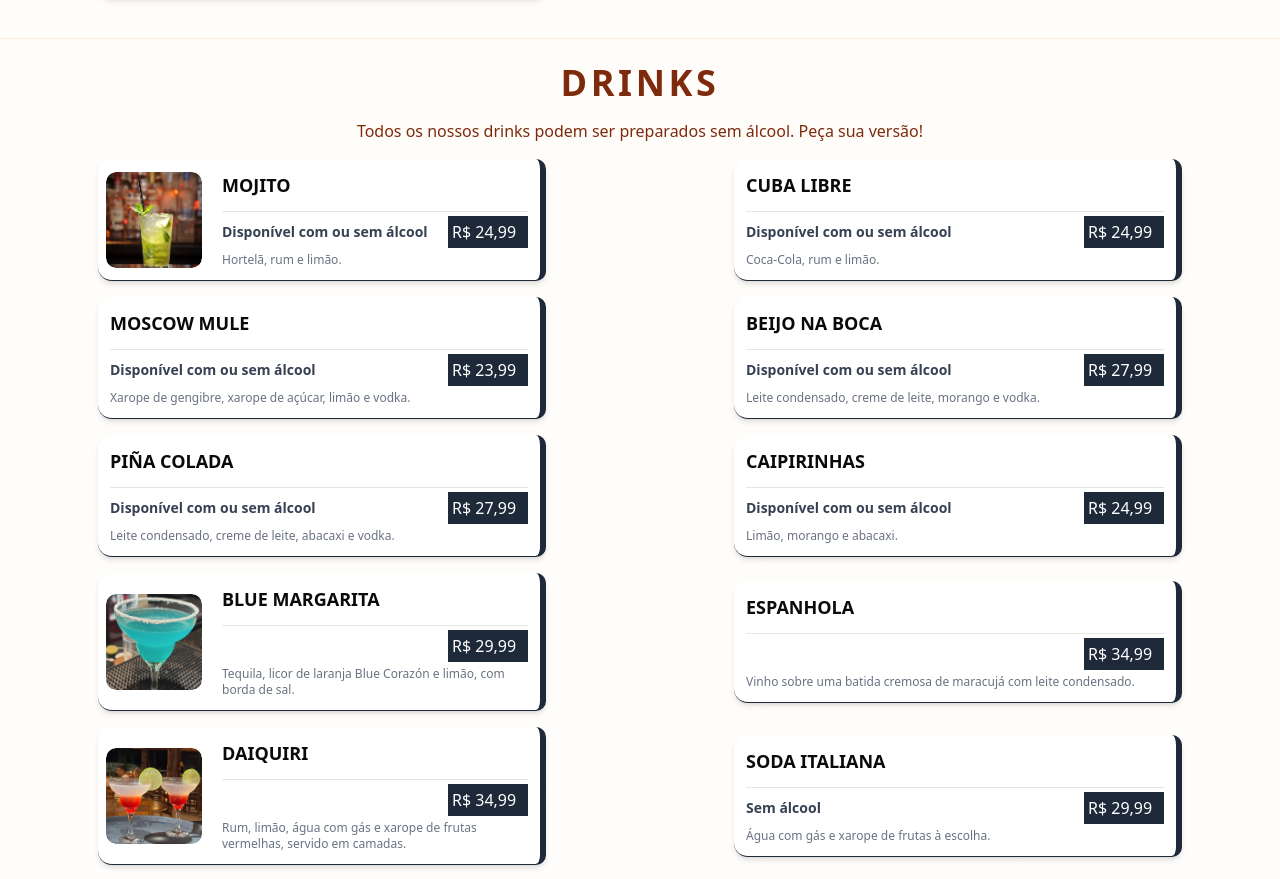
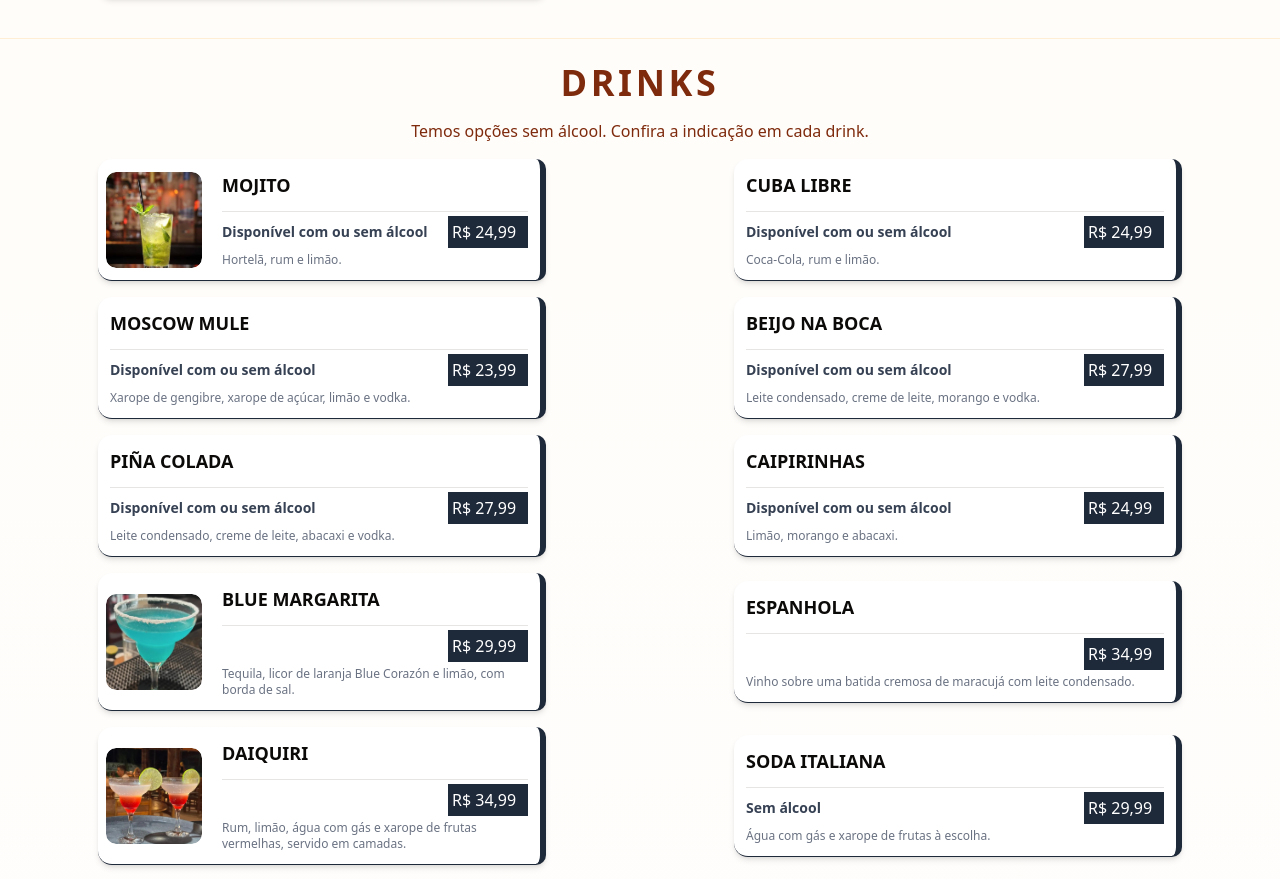
Before and after one commit to brasaburger06-blip/cardapio-brasa, a Next.js app in the folder testecardapioune-master/testecardapioune-master/: page /testune in a window 1280 px wide. Shown: the part 6330-7209 px from the top of the page. Built offline with nearby package versions, Linux system fonts and the light colour scheme.

Commit message:
Esclarece as opções sem álcool no salão

```diff
--- a/testecardapioune-master/testecardapioune-master/src/app/testune/page.tsx
+++ b/testecardapioune-master/testecardapioune-master/src/app/testune/page.tsx
@@ -174,7 +174,7 @@ export default function MenuMain() {
 
               {type === "DRINKS" && (
                 <p className="text-center text-orange-900 mb-4">
-                  Todos os nossos drinks podem ser preparados sem álcool. Peça sua versão!
+                  Temos opções sem álcool. Confira a indicação em cada drink.
                 </p>
               )}
 
```
